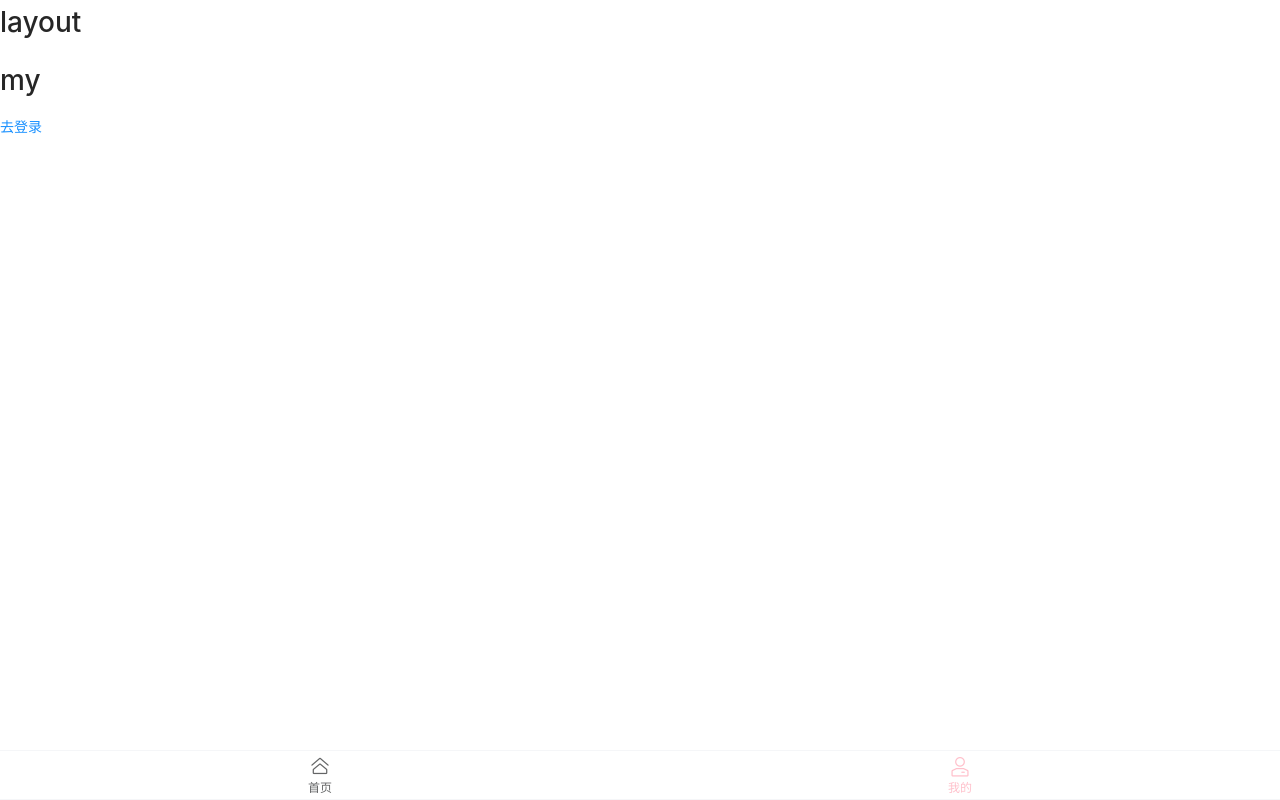
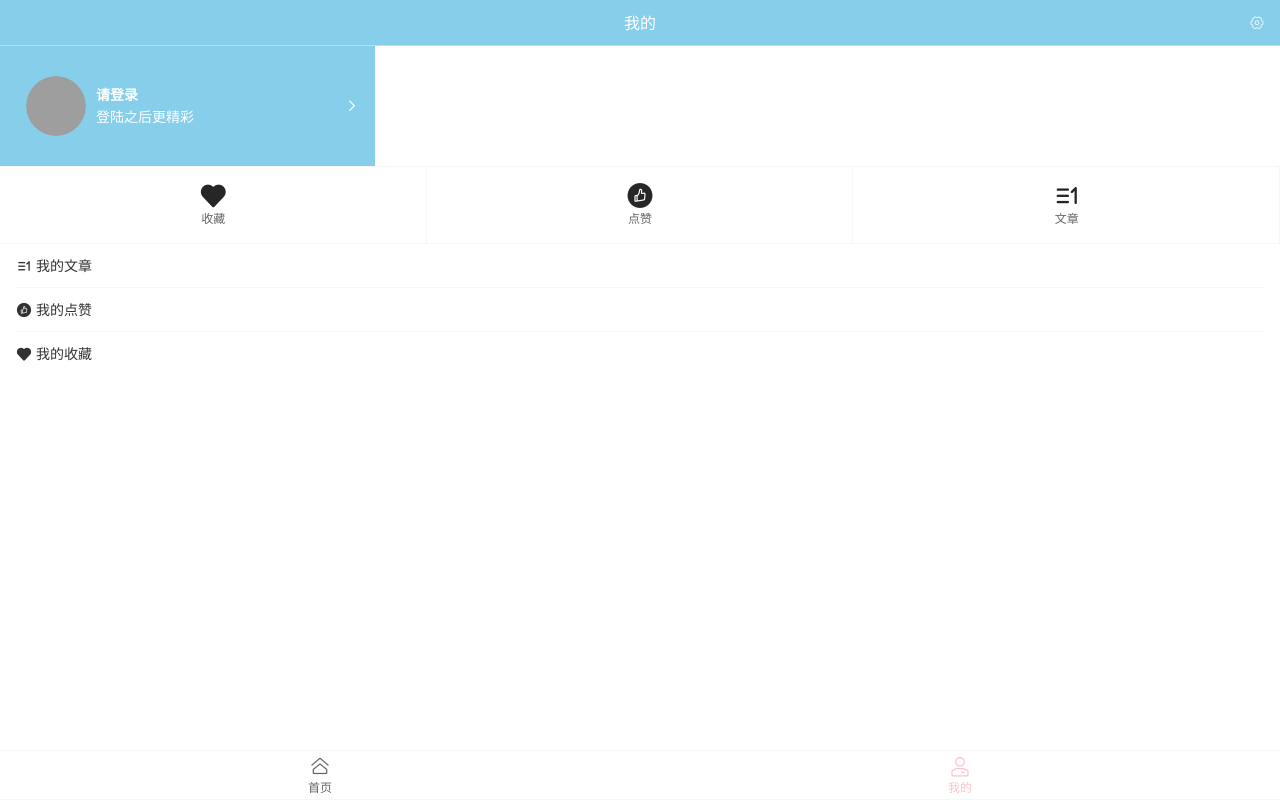
Before and after one commit to RunXueJia/hm-youdianda, a Vue app: page /#/my in a window 1280 px wide. Built offline with nearby package versions, Linux system fonts and the light colour scheme; grey boxes are pictures that could not be loaded.

Commit message:
myInfo ok

```diff
--- a/babel.config.js
+++ b/babel.config.js
@@ -2,11 +2,5 @@ module.exports = {
   presets: [
     '@vue/cli-plugin-babel/preset'
   ],
-  plugins: [
-    ['import', {
-      libraryName: 'vant',
-      libraryDirectory: 'es',
-      style: true
-    }, 'vant']
-  ]
+
 }
--- /dev/null
+++ b/src/api/my.js
@@ -0,0 +1,9 @@
+import requset from '@/requset'
+
+export const getUserApi = (token) => requset({
+
+    url: '/home/user/getUserInfo',
+    headers: {
+        token
+    }
+})
--- a/src/main.js
+++ b/src/main.js
@@ -3,6 +3,7 @@ import App from './App.vue'
 import router from './router'
 import store from './store'
 import '@/vant'
+import '@/style/index.less'
 Vue.config.productionTip = false
 
 new Vue({
--- a/src/store/index.js
+++ b/src/store/index.js
@@ -12,9 +12,15 @@ export default new Vuex.Store({
     token: (state) => state.userToken.token
   },
   mutations: {
+    //保存登陆状态token
     setUserKey(state, data) {
       state.userToken = data
       setItem(userKey, data)
+    },
+    //退出
+    quit(state) {
+      state.userToken = {}
+      setItem(userKey, {})
     }
   },
   actions: {
--- /dev/null
+++ b/src/style/index.less
@@ -0,0 +1,3 @@
+* {
+    box-sizing: border-box;
+}
--- a/src/views/layout/index.vue
+++ b/src/views/layout/index.vue
@@ -1,6 +1,6 @@
 <template>
 	<div>
-		<h1>layout</h1>
+		<!-- <h1>layout</h1> -->
 		<router-view></router-view>
 		<van-tabbar route>
 			<van-tabbar-item replace to="/home" icon="home-o">首页</van-tabbar-item>
--- a/src/views/layout/my/index.vue
+++ b/src/views/layout/my/index.vue
@@ -1,23 +1,148 @@
 <template>
-	<div>
-		<h1>my</h1>
-		<router-link to="/login">去登录</router-link>
+	<div id="my-spc">
+		<!-- 头部 -->
+		<van-nav-bar title="我的" @click-right="onClickRight">
+			<template #right>
+				<van-icon name="setting-o" />
+			</template>
+		</van-nav-bar>
+		<!-- 信息展示 -->
+		<div class="islogin" v-if="token">
+			<van-image round width="60px" height="60px" src="https://img01.yzcdn.cn/vant/cat.jpeg" />
+			<h1>{{user.username}}</h1>
+		</div>
+		<div class="userInfo" v-else @click="$router.push('/login')">
+			<div class="plogin">
+				<van-image round width="60px" height="60px" src="https://img01.yzcdn.cn/vant/cat.jpeg" />
+				<div>
+					<p class="onep">请登录</p>
+					<p>登陆之后更精彩</p>
+				</div>
+			</div>
+			<van-icon name="arrow" v-if="!token" />
+		</div>
+		<!-- 收藏点赞等 -->
+		<van-grid :column-num="3" clickable>
+			<van-grid-item icon="like" text="收藏" />
+			<van-grid-item icon="thumb-circle" text="点赞" />
+			<van-grid-item icon="ascending" text="文章" />
+		</van-grid>
+		<!-- 我的 -->
+		<van-cell title="我的文章" icon="ascending" is-link />
+		<van-cell title="我的点赞" icon="thumb-circle" is-link />
+		<van-cell title="我的收藏" icon="like" is-link />
+		<div class="btn" v-if="token">
+			<van-button @click="quitFn" type="info">立即退出</van-button>
+		</div>
 	</div>
 </template>
 
 <script>
+	import { mapGetters, mapMutations } from "vuex";
+	import { getUserApi } from "@/api/my";
 	export default {
 		name: "Index",
-
+		computed: {
+			...mapGetters(["token"]),
+		},
 		data() {
-			return {};
+			return {
+				user: {},
+			};
 		},
 
 		mounted() {},
 
-		methods: {},
+		methods: {
+			...mapMutations(["quit"]),
+			onClickRight() {},
+			//获取用户信息
+			async getUserInfo() {
+				const { data } = await getUserApi(this.token);
+				console.log(data);
+				this.user = data.data.userInfo;
+			},
+			//退出
+			quitFn() {
+				this.$dialog
+					.confirm({
+						title: "退出",
+						message: "确认退出吗",
+					})
+					.then(() => {
+						// on confirm
+						this.quit();
+					})
+					.catch(() => {
+						// on cancel
+					});
+			},
+		},
+		created() {
+			if (this.token) return this.getUserInfo();
+		},
 	};
 </script>
 
-<style lang="less" scoped>
+<style lang="less" >
+	#my-spc {
+		.van-nav-bar {
+			background-color: skyblue;
+			.van-icon {
+				color: #fff;
+			}
+			.van-nav-bar__title {
+				color: #fff;
+			}
+		}
+		.islogin {
+			display: flex;
+			align-items: center;
+			width: 375px;
+			height: 120px;
+			background-color: skyblue;
+			padding: 30px 16px;
+			h1 {
+				margin-left: 10px;
+				color: #fff;
+				font-weight: 700;
+				font-size: 20px;
+			}
+		}
+		.userInfo {
+			display: flex;
+			align-items: center;
+			justify-content: space-between;
+			width: 375px;
+			height: 120px;
+			background-color: skyblue;
+			padding: 30px 16px;
+		}
+		.van-grid-item__text {
+			margin-top: 0;
+		}
+		.btn {
+			padding: 0 10px;
+			.van-button--normal {
+				width: 100%;
+			}
+		}
+		.van-icon-arrow:before {
+			color: #fff;
+		}
+		.plogin {
+			display: flex;
+			align-items: center;
+			margin-left: 10px;
+			p {
+				// padding: 0;
+				margin: 0;
+				margin-left: 10px;
+				color: #fff;
+			}
+			.onep {
+				font-weight: 900;
+			}
+		}
+	}
 </style>
```
Also changed, not shown: src/vant/index.js (+3 -15 lines).
